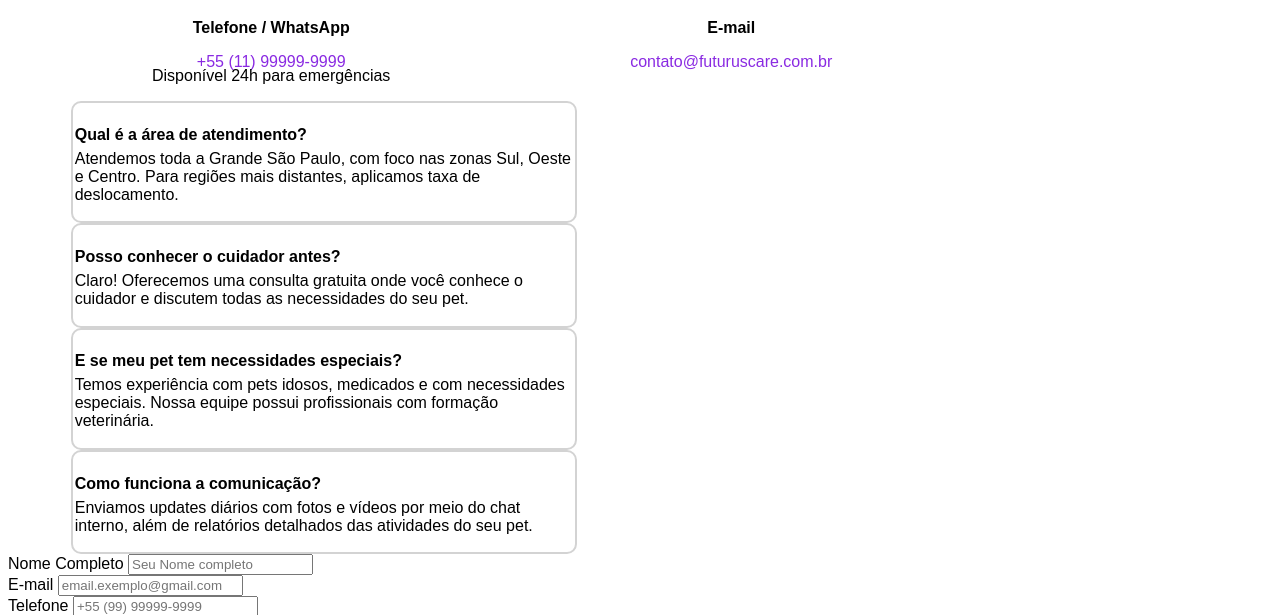
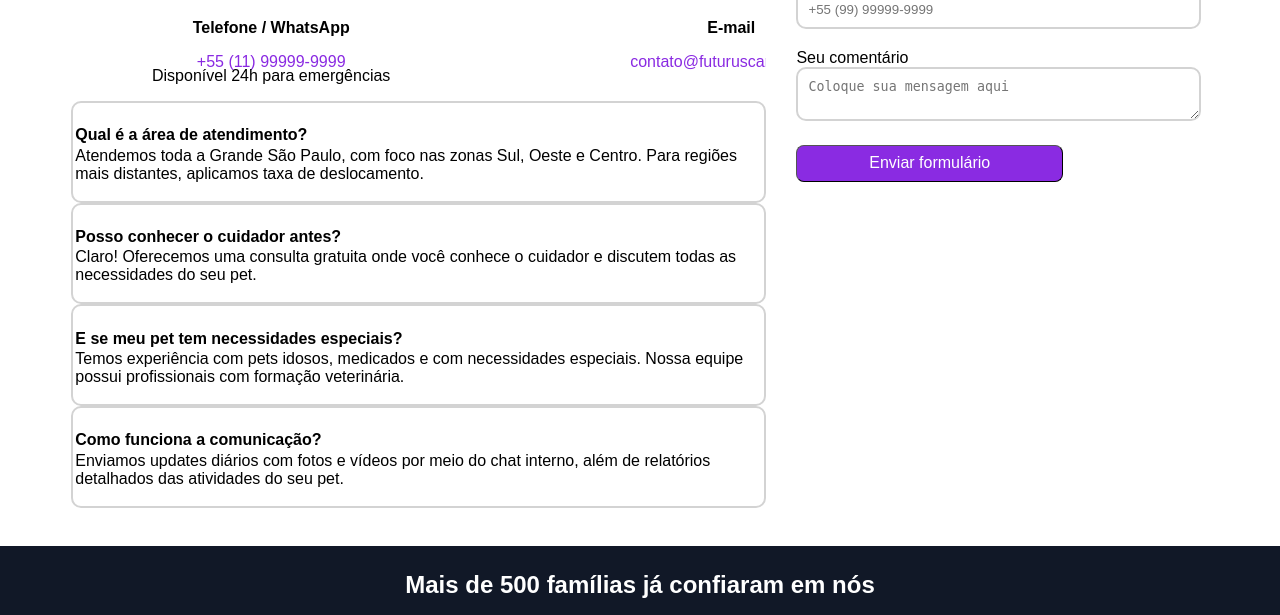
Before and after one commit to Isaac-Nogueira/ETEC-Zona-Leste, a PHP site: page /contato.html in a window 1280 px wide. Shown: the part 667-1282 px from the top of the page. Run offline with PHP 8.4, Linux system fonts and the light colour scheme.

Commit message:
Update contato.css

```diff
--- a/FuturusCare/contato/contato.css
+++ b/FuturusCare/contato/contato.css
@@ -98,6 +98,7 @@ hr {
 /*Estilo de todo o conteúdo da página*/
 .bloco1 {
     display: grid;
+    width: 100%;
 }
 
 .emailtel {
@@ -124,8 +125,9 @@ hr {
 }
 
 .perguntas {
-    width: 40%;
+    width: 55%;
     margin-left: 5%;
+    margin-bottom: 3%;
 }
 
 .perguntas h4 {
@@ -162,6 +164,78 @@ hr {
     border: 2px solid #D3D3D3;
     border-radius: 10px;
     padding: 0.30%;
+}
+
+.blocos {
+    display: flex;
+}
+
+.bloco2 {
+    margin-left: -40%;
+    margin-top: 10%;
+}
+
+.form {
+    background-color: white;
+    padding: 30px;
+    width: 100%;
+}
+
+.formgroup {
+    margin-bottom: 20px;
+}
+
+.nome {
+    width: 100%;
+    padding: 10px;
+    border: 2px solid #D3D3D3;
+    border-radius: 10px;
+}
+
+.emailform {
+    width: 100%;
+    padding: 10px;
+    border: 2px solid #D3D3D3;
+    border-radius: 10px;
+}
+
+.numerotel {
+    width: 100%;
+    padding: 10px;
+    border: 2px solid #D3D3D3;
+    border-radius: 10px;
+}
+
+.coment {
+    width: 100%;
+    height: 300%;
+    padding: 10px;
+    border: 2px solid #D3D3D3;
+    border-radius: 10px;
+}
+
+.botform {
+    width: 70%;
+    background-color: #8a2be2;
+    color: white;
+    font-size: 16px;
+}
+
+.final {
+    background-color: #111827;
+    margin-left: -0.6%;
+    margin-right: -0.6%;
+    text-align: center;
+    padding: 5px;
+    color: white;
+}
+
+.final button {
+    background-color: #8A2AE2;
+}
+
+.final a {
+    color: white;
 }
 /*Estilo de todo o conteúdo da página*/
 
```
